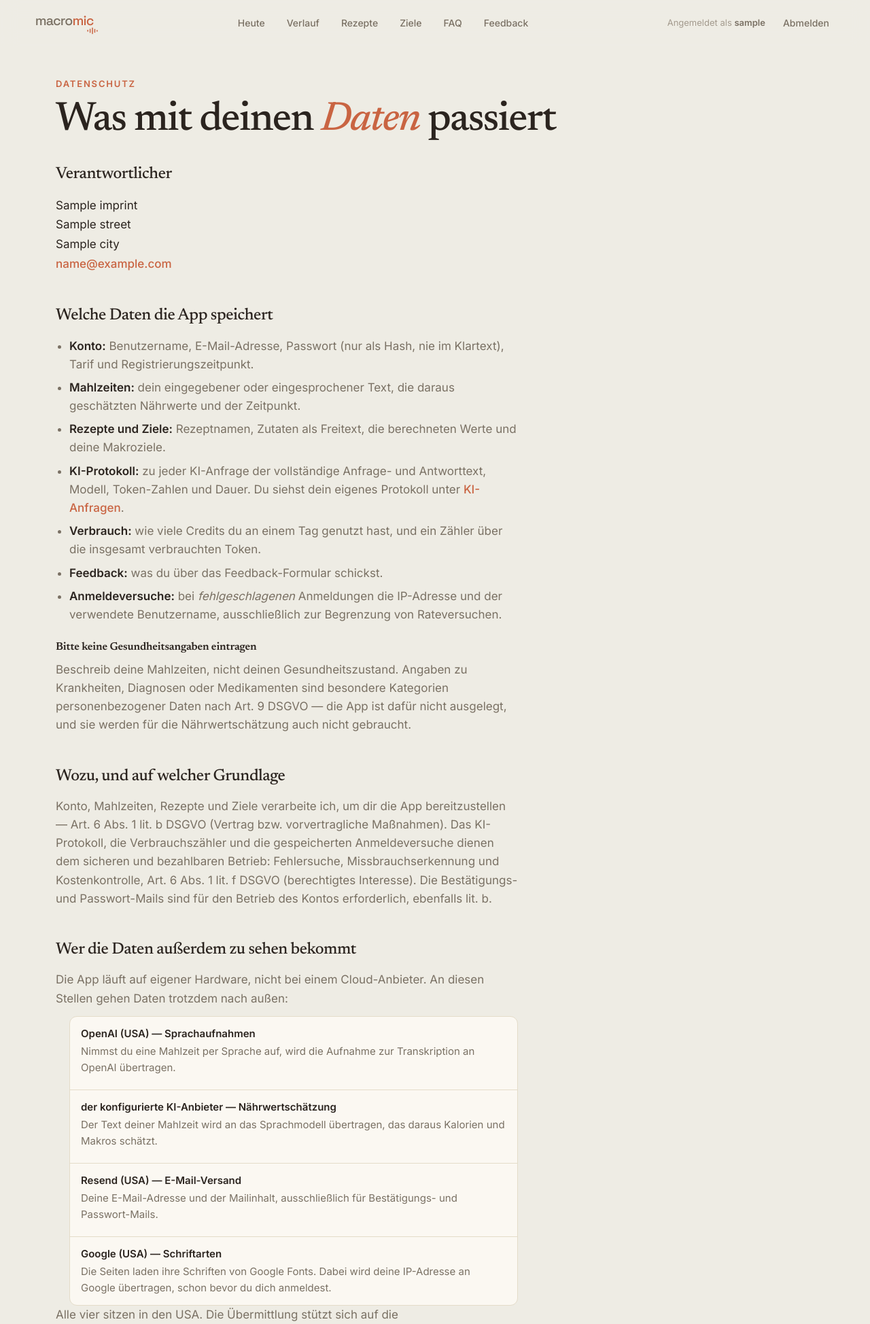
After one commit to marvinty/nutrition-tracker, a Python web app: template app/landing/templates/datenschutz.html in a window 1280 px wide. The commit adds this page. Shown: the top 1948 px of the page at 68% size. Run offline with Jinja, Linux system fonts and the light colour scheme; the template is opened without the code that fills it: most values are stand-ins (such as "Sample title", 1, 10 or a date in 2020).

Commit message:
Impressum und Datenschutzerklärung ergänzen
Beides ist für eine öffentlich erreichbare Seite mit Registrierung Pflicht
(§5 DDG, Art. 13 DSGVO) und fehlte bisher komplett.

Die Impressumsdaten kommen aus der Umgebung, nicht aus dem Template: das
Repo ist öffentlich, und eine Privatanschrift bekommt man aus der
Git-Historie nicht mehr heraus. Sind die vier IMPRINT_-Variablen leer,
zeigen beide Seiten einen roten Platzhalter mit dem Namen der fehlenden
Variable, statt stillschweigend ein unvollständiges Impressum auszuliefern.

Die Datenschutzerklärung beschreibt, was der Code tatsächlich tut, nicht
was üblich ist:

- Die gespeicherten Felder stammen aus den Modellen, inklusive des
  KI-Protokolls, das Anfrage- und Antworttext im Volltext hält.
- Aufbewahrungsfristen und Cookie-Laufzeit werden aus den Settings
  gerendert, damit die Seite nicht von der Konfiguration abdriftet.
- Die Empfängerliste nennt OpenAI (Transkription), den konfigurierten
  KI-Anbieter, Resend (Mailversand) und Google (Fonts). Der KI-Anbieter
  verzweigt über alle drei Werte aus dem Literal in config.py, damit die
  Seite nicht den falschen Empfänger nennt.
- Fehlgeschlagene Anmeldeversuche speichern eine IP-Adresse; das steht
  jetzt auch dort.

Beide Pfade sind in _LOCK_EXEMPT_PATHS aufgenommen, sonst wäre ein Konto
mit unbestätigter Adresse von den Pflichtangaben ausgesperrt.

Der Seitenfuß sitzt in base.html statt je Template, damit die Links von
jeder Seite aus erreichbar sind. Dabei zwei bestehende Layoutfehler
mitgenommen:

- footer trug .site-foot und .wrap gemeinsam; die 640px-Media-Query setzt
  .wrap neu und hat die senkrechte Polsterung überschrieben. Jetzt
  verschachtelt, wie main es auch macht.
- .auth-wrap zog nur die Nav ab, nicht die Polsterung von main. Eine
  Auth-Seite ragte dadurch schon vorher gut 110px über den Viewport
  hinaus; mit dem Fuß wären es über 200px geworden. Der Abzug deckt jetzt
  alles ab, die Login-Seite passt erstmals exakt auf einen Bildschirm.

196 Tests lokal, 202 im Container.

Co-Authored-By: Claude Opus 5 <noreply@anthropic.com>

```diff
--- a/app/core/deps.py
+++ b/app/core/deps.py
@@ -21,6 +21,10 @@ _LOCK_EXEMPT_PATHS = frozenset(
         "/register",
         "/forgot-password",
         "/reset-password",
+        # Pflichtangaben nach §5 DDG bzw. Art. 13 DSGVO: müssen ständig erreichbar
+        # sein, auch für ein gesperrtes Konto. Sie zeigen ohnehin keine Nutzerdaten.
+        "/impressum",
+        "/datenschutz",
     }
 )
 
--- a/app/dashboard/templates/base.html
+++ b/app/dashboard/templates/base.html
@@ -225,7 +225,12 @@
         .clarify .status{color:var(--text-muted)}
 
         /* ---------- auth ---------- */
-        .auth-wrap{min-height:calc(100vh - 68px);display:grid;place-items:center;padding:40px 0}
+        /* Alles, was neben der zentrierten Karte senkrecht Platz belegt: Nav 69,
+           main-Polsterung 40 + 72, Seitenfuß 93. Vorher wurde nur die Nav abgezogen,
+           weshalb eine Auth-Seite schon immer gut 110px über den Viewport hinausragte;
+           mit dem Fuß wären daraus über 200px geworden. Unter 640px setzt die
+           Media Query weiter unten min-height:0, dort spielt der Wert keine Rolle. */
+        .auth-wrap{min-height:calc(100vh - 274px);display:grid;place-items:center;padding:40px 0}
         .auth-card{width:100%;max-width:440px}
         .auth-title{font-family:var(--serif);font-weight:500;font-size:38px;letter-spacing:-.03em;
             line-height:1.1;margin-bottom:8px;text-wrap:balance}
@@ -238,6 +243,15 @@
         .field-hint{font-size:13px;color:var(--text-subtle);margin-top:-8px}
         .auth-footer{font-size:14px;color:var(--text-subtle);margin-top:22px}
         .auth-footer a{color:var(--text-muted);font-weight:500}
+
+        /* Seitenfuß. Impressum und Datenschutz müssen nach §5 DDG von jeder Seite aus
+           erreichbar sein, nicht nur von der Landing Page — deshalb hier im base
+           und nicht je Template. */
+        .site-foot{border-top:1px solid var(--border);padding:26px 0 44px;
+            color:var(--text-subtle);font-size:14px}
+        .site-foot-in{display:flex;justify-content:space-between;flex-wrap:wrap;gap:10px}
+        .site-foot a{color:var(--text-muted);font-weight:500}
+        .site-foot a:hover{color:var(--text)}
 
         /* ---------- reveal ---------- */
         .rv{opacity:0;transform:translateY(18px);transition:opacity .6s ease,transform .6s ease}
@@ -334,6 +348,21 @@
 </main>
 {% endblock %}
 
+{% block footer %}
+{# .wrap verschachtelt statt danebengestellt: `.wrap` wird in der 640px-Media-Query
+   neu gesetzt und würde die vertikale Polsterung des Fußes sonst überschreiben. #}
+<footer class="site-foot">
+    <div class="wrap site-foot-in">
+        <span>MacroMic</span>
+        <span>
+            <a href="/faq">FAQ</a> &middot;
+            <a href="/impressum">Impressum</a> &middot;
+            <a href="/datenschutz">Datenschutz</a>
+        </span>
+    </div>
+</footer>
+{% endblock %}
+
 <script>
 /* Attach the CSRF token to every same-origin mutating fetch.
    Patched centrally rather than at each call site: the dashboard has eight of them
--- /dev/null
+++ b/app/landing/templates/datenschutz.html
@@ -0,0 +1,194 @@
+{% extends "base.html" %}
+
+{% block title %}Datenschutz — MacroMic{% endblock %}
+
+{% block extra_head %}
+<style>
+    .legal{max-width:680px}
+    .legal p{color:var(--text-muted)}
+    .legal p + p{margin-top:14px}
+    .legal address{font-style:normal;color:var(--text);line-height:1.7}
+    .legal h2{font-family:var(--serif);font-weight:500;font-size:24px;letter-spacing:-.02em;
+        margin:42px 0 12px;color:var(--text)}
+    .legal h2:first-of-type{margin-top:0}
+    .legal h3{font-size:16px;font-weight:600;color:var(--text);margin:22px 0 6px}
+    .legal a{font-weight:500}
+    .legal ul{margin:12px 0 0 20px;color:var(--text-muted)}
+    .legal li + li{margin-top:7px}
+    .legal li strong{color:var(--text);font-weight:600}
+
+    /* Empfängertabelle als Liste, nicht als <table>: sie muss auf 375px umbrechen
+       können, ohne einen horizontalen Scroller zu erzeugen. */
+    .recv{list-style:none;margin:14px 0 0;border:1px solid var(--border);
+        border-radius:var(--r-btn);overflow:hidden;background:var(--surface)}
+    .recv li{padding:13px 16px;margin:0}
+    .recv li + li{border-top:1px solid var(--border)}
+    .recv .who{display:block;color:var(--text);font-weight:600;font-size:15px}
+    .recv .what{display:block;color:var(--text-muted);font-size:15px;margin-top:2px}
+
+    /* p.legal-missing, nicht nur .legal-missing: `.legal p` oben ist spezifischer
+       und würde die Warnfarbe sonst überschreiben. */
+    .legal p.legal-missing{color:var(--danger);background:var(--danger-soft);
+        border-radius:var(--r-btn);padding:12px 16px;font-size:15px}
+    .legal-foot{margin-top:40px;color:var(--text-subtle);font-size:14px}
+
+    @media(max-width:640px){
+        .legal h2{font-size:21px;margin-top:34px}
+    }
+</style>
+{% endblock %}
+
+{% block nav %}
+{% if username %}{{ super() }}{% else %}
+<nav id="nav">
+    <div class="wrap nav-in">
+        <a class="brand" href="/">{% include "_wordmark.html" %}</a>
+        <div class="nav-actions">
+            <a class="nav-link" href="/login">Anmelden</a>
+            <a class="btn sm" href="/register">Registrieren</a>
+        </div>
+    </div>
+</nav>
+{% endif %}
+{% endblock %}
+
+{% block content %}
+<div class="page-head">
+    <div>
+        <span class="sec-tag">Datenschutz</span>
+        <h1 class="page-h">Was mit deinen <em>Daten</em> passiert</h1>
+    </div>
+</div>
+
+<div class="legal">
+    <h2>Verantwortlicher</h2>
+    {% if imprint.name and imprint.street and imprint.city %}
+    <address>
+        {{ imprint.name }}<br>
+        {{ imprint.street }}<br>
+        {{ imprint.city }}{% if imprint.email %}<br>
+        <a href="mailto:{{ imprint.email }}">{{ imprint.email }}</a>{% endif %}
+    </address>
+    {% else %}
+    <p class="legal-missing">Auf diesem Server sind keine Verantwortlichen-Daten
+        hinterlegt. Siehe <a href="/impressum">Impressum</a>.</p>
+    {% endif %}
+
+    <h2>Welche Daten die App speichert</h2>
+    <ul>
+        <li><strong>Konto:</strong> Benutzername, E-Mail-Adresse, Passwort (nur als
+            Hash, nie im Klartext), Tarif und Registrierungszeitpunkt.</li>
+        <li><strong>Mahlzeiten:</strong> dein eingegebener oder eingesprochener Text,
+            die daraus geschätzten Nährwerte und der Zeitpunkt.</li>
+        <li><strong>Rezepte und Ziele:</strong> Rezeptnamen, Zutaten als Freitext, die
+            berechneten Werte und deine Makroziele.</li>
+        <li><strong>KI-Protokoll:</strong> zu jeder KI-Anfrage der vollständige
+            Anfrage- und Antworttext, Modell, Token-Zahlen und Dauer. Du siehst dein
+            eigenes Protokoll unter <a href="/ai-log">KI-Anfragen</a>.</li>
+        <li><strong>Verbrauch:</strong> wie viele Credits du an einem Tag genutzt hast,
+            und ein Zähler über die insgesamt verbrauchten Token.</li>
+        <li><strong>Feedback:</strong> was du über das Feedback-Formular schickst.</li>
+        <li><strong>Anmeldeversuche:</strong> bei <em>fehlgeschlagenen</em> Anmeldungen
+            die IP-Adresse und der verwendete Benutzername, ausschließlich zur
+            Begrenzung von Rateversuchen.</li>
+    </ul>
+
+    <h3>Bitte keine Gesundheitsangaben eintragen</h3>
+    <p>Beschreib deine Mahlzeiten, nicht deinen Gesundheitszustand. Angaben zu
+        Krankheiten, Diagnosen oder Medikamenten sind besondere Kategorien
+        personenbezogener Daten nach Art. 9 DSGVO — die App ist dafür nicht ausgelegt,
+        und sie werden für die Nährwertschätzung auch nicht gebraucht.</p>
+
+    <h2>Wozu, und auf welcher Grundlage</h2>
+    <p>Konto, Mahlzeiten, Rezepte und Ziele verarbeite ich, um dir die App
+        bereitzustellen — Art. 6 Abs. 1 lit. b DSGVO (Vertrag bzw. vorvertragliche
+        Maßnahmen). Das KI-Protokoll, die Verbrauchszähler und die gespeicherten
+        Anmeldeversuche dienen dem sicheren und bezahlbaren Betrieb: Fehlersuche,
+        Missbrauchserkennung und Kostenkontrolle, Art. 6 Abs. 1 lit. f DSGVO
+        (berechtigtes Interesse). Die Bestätigungs- und Passwort-Mails sind für den
+        Betrieb des Kontos erforderlich, ebenfalls lit. b.</p>
+
+    <h2>Wer die Daten außerdem zu sehen bekommt</h2>
+    <p>Die App läuft auf eigener Hardware, nicht bei einem Cloud-Anbieter. An diesen
+        Stellen gehen Daten trotzdem nach außen:</p>
+    <ul class="recv">
+        <li>
+            <span class="who">OpenAI (USA) — Sprachaufnahmen</span>
+            <span class="what">Nimmst du eine Mahlzeit per Sprache auf, wird die
+                Aufnahme zur Transkription an OpenAI übertragen.</span>
+        </li>
+        <li>
+            {# Muss alle drei Werte aus dem Literal in config.py abdecken. Ein
+               else-Zweig würde bei einem vierten Anbieter still den falschen
+               Empfänger nennen — in einer Datenschutzerklärung keine Kleinigkeit. #}
+            <span class="who">
+                {%- if llm_provider == 'claude' %}Anthropic (USA)
+                {%- elif llm_provider == 'openai' %}OpenAI (USA)
+                {%- elif llm_provider == 'gemini' %}Google (USA)
+                {%- else %}der konfigurierte KI-Anbieter{% endif %}
+                — Nährwertschätzung</span>
+            <span class="what">Der Text deiner Mahlzeit wird an das Sprachmodell
+                übertragen, das daraus Kalorien und Makros schätzt.</span>
+        </li>
+        <li>
+            <span class="who">Resend (USA) — E-Mail-Versand</span>
+            <span class="what">Deine E-Mail-Adresse und der Mailinhalt, ausschließlich
+                für Bestätigungs- und Passwort-Mails.</span>
+        </li>
+        <li>
+            <span class="who">Google (USA) — Schriftarten</span>
+            <span class="what">Die Seiten laden ihre Schriften von Google Fonts. Dabei
+                wird deine IP-Adresse an Google übertragen, schon bevor du dich
+                anmeldest.</span>
+        </li>
+    </ul>
+    <p>Alle vier sitzen in den USA. Die Übermittlung stützt sich auf die
+        Standardvertragsklauseln der EU-Kommission bzw. das EU-US Data Privacy
+        Framework. Ein Schutzniveau wie in der EU lässt sich damit nicht garantieren —
+        insbesondere ein Zugriff durch US-Behörden ist nicht auszuschließen.</p>
+
+    <h2>Cookies</h2>
+    <p>Die App setzt nur technisch notwendige Cookies, kein Tracking, keine Analyse,
+        keine Werbung:</p>
+    <ul>
+        <li><strong>session</strong> — hält dich angemeldet, {{ session_ttl_days }} Tage,
+            für JavaScript nicht lesbar.</li>
+        <li><strong>csrftoken</strong> — schützt Formulare vor fremden Absendern. Muss
+            für JavaScript lesbar sein, weil das Verfahren den Wert mitschickt.</li>
+    </ul>
+    <p>Weil beide für den ausdrücklich gewünschten Dienst erforderlich sind, brauchen
+        sie nach §25 Abs. 2 TDDDG keine Einwilligung — deshalb gibt es hier auch kein
+        Cookie-Banner.</p>
+
+    <h2>Wie lange gespeichert wird</h2>
+    <ul>
+        <li>Konto, Mahlzeiten, Rezepte und Ziele: bis du sie löschst oder das Konto
+            aufgibst.</li>
+        <li>KI-Protokoll: {{ ai_log_retention_days }} Tage, danach automatisch.</li>
+        <li>Sitzungen: {{ session_ttl_days }} Tage ab Anmeldung.</li>
+        <li>Fehlgeschlagene Anmeldeversuche: nur für die Dauer des Zeitfensters, danach
+            automatisch.</li>
+    </ul>
+
+    <h2>Deine Rechte</h2>
+    <p>Du hast das Recht auf Auskunft (Art. 15), Berichtigung (Art. 16), Löschung
+        (Art. 17), Einschränkung (Art. 18), Datenübertragbarkeit (Art. 20) und
+        Widerspruch gegen Verarbeitungen auf Grundlage berechtigter Interessen
+        (Art. 21 DSGVO). Einzelne Mahlzeiten, Rezepte und Ziele kannst du jederzeit
+        selbst in der App ändern oder löschen.</p>
+    {% if imprint.email %}
+    <p>Für alles Weitere — Auskunft, Export oder Löschung des gesamten Kontos —
+        schreib an <a href="mailto:{{ imprint.email }}">{{ imprint.email }}</a>.</p>
+    {% endif %}
+    <p>Außerdem kannst du dich bei einer Datenschutz-Aufsichtsbehörde beschweren,
+        Art. 77 DSGVO. Zuständig ist die Behörde deines Wohnsitzes oder die am Sitz des
+        Verantwortlichen.</p>
+
+    <h2>Keine automatisierte Entscheidung</h2>
+    <p>Die Nährwerte schätzt ein Sprachmodell, aber daran hängt keine Entscheidung mit
+        rechtlicher Wirkung für dich im Sinne von Art. 22 DSGVO. Die Werte sind
+        Schätzungen und keine medizinische Beratung — siehe <a href="/faq">FAQ</a>.</p>
+
+    <p class="legal-foot">Zurück zum <a href="/impressum">Impressum</a>.</p>
+</div>
+{% endblock %}
--- a/app/landing/templates/landing.html
+++ b/app/landing/templates/landing.html
@@ -404,8 +404,8 @@
 </section>
 
 <footer class="wrap">
-  <span>MacroMic</span>
-  <span><a href="/faq">FAQ</a> &middot; Sag einfach, was du gegessen hast.</span>
+  <span>MacroMic &middot; Sag einfach, was du gegessen hast.</span>
+  <span><a href="/faq">FAQ</a> &middot; <a href="/impressum">Impressum</a> &middot; <a href="/datenschutz">Datenschutz</a></span>
 </footer>
 
 <script>
```
Also changed, not shown: app/core/config.py (+8 -0 lines), app/landing/router.py (+35 -0 lines), app/landing/templates/impressum.html (added, +98 -0 lines), 1 other file.
